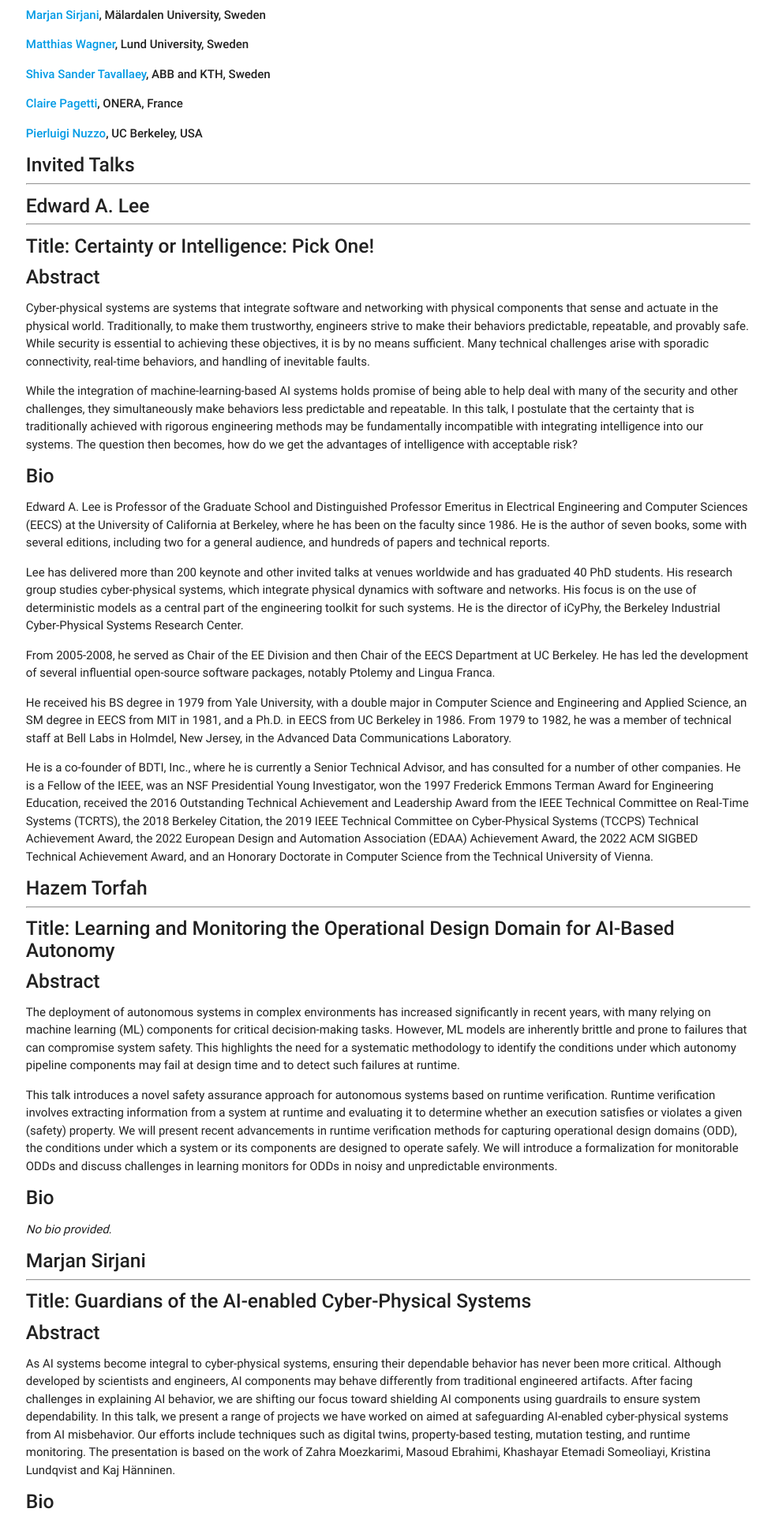
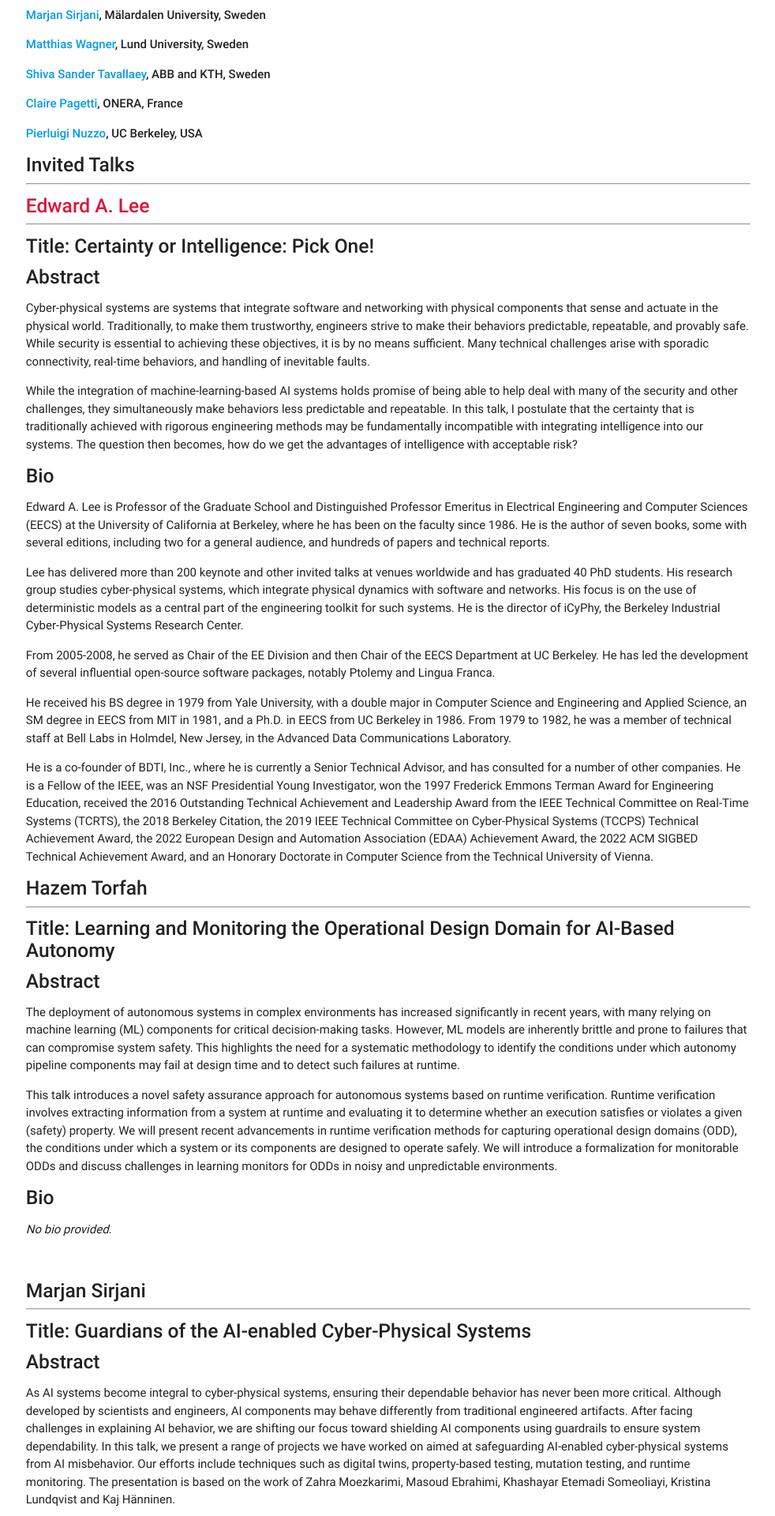
Before and after one commit to rebeca-lang/rebeca-lang.github.io, a Jekyll site: the page built from events/TrustCPS-AI.md, in a window 1280 px wide. Shown: the part 1472-3392 px from the top of the page at 79% size, without its empty margins (148-1130 px from the left). Built offline with Jekyll 4.4.1, drawn with Linux system fonts in a browser that asks for light colours.

Commit message:
Update TrustCPS-AI.md

```diff
--- a/events/TrustCPS-AI.md
+++ b/events/TrustCPS-AI.md
@@ -40,7 +40,7 @@ The workshop features invited talks by Edward A. Lee (UC Berkeley) on the trade-
 ---
 
 
-##### **Edward A. Lee**
+##### **<span style="color: crimson;">Edward A. Lee</span>**
 ---
 ##### **Title: Certainty or Intelligence: Pick One!**
 
@@ -73,6 +73,7 @@ This talk introduces a novel safety assurance approach for autonomous systems ba
 ##### **Bio**
 *No bio provided.*
 
+<br>
 ##### **Marjan Sirjani**
 ---
 ##### **Title: Guardians of the AI-enabled Cyber-Physical Systems**
@@ -82,7 +83,7 @@ As AI systems become integral to cyber-physical systems, ensuring their dependab
 
 ##### **Bio**
 Marjan Sirjani is a Professor at Mälardalen University, and the leader of Cyber-Physical Systems Analysis research group. Her main research interest is applying formal methods in Software Engineering. She works on modeling and verification of concurrent, distributed, timed, and self-adaptive systems. Marjan and her research group are pioneers in building model checking tools, compositional verification theories, and state-space reduction techniques for actor-based models. She has been working on analyzing actors since 2001 using the modeling language Rebeca (http://www.rebeca-lang.org). Her research is now focused on safety and security assurance and performance evaluation of cyber-physical and autonomous systems. Marjan has been the PC member and PC chair of several international conferences including SEFM, iFM, Coordination, FM, FMICS, SAC, FSEN, and DATE. She is an editor of the journal of Science of Computer Programming.
-
+<br>
 
 ##### **Matthias Wagner**
 ---
@@ -96,7 +97,7 @@ Matthias Wagner is a PhD candidate at Lund University, currently halfway through
 
 Prior to his PhD, Matthias gained professional experience in IT consulting. He holds a bachelor's and master's degrees in Business Informatics from TU Wien (Vienna University of Technology).
 
-
+ <br>
 
 
 ##### **Shiva Sander Tavallaey**
@@ -116,7 +117,7 @@ By synthesizing theoretical insights with practical industrial applications, the
 
 ##### **Bio**
 *No bio provided.*
-
+<br>
 
 ##### **Claire Pagetti**
 ---
@@ -127,6 +128,7 @@ Machine learning applications have been gaining considerable attention in the fi
 
 ##### **Bio**
 Claire Pagetti is a senior research scientist at ONERA. She holds a research chair in the ANITI cluster on “Embeddability and safety assurance of ML-based systems under certification”. Her fields of interest concern the safe implementation of safety critical applications on avionic platforms. She has contributed to several industrial, European and French projects that lead to several publications and industrial developments.
+<br>
 
 ##### **Pierluigi Nuzzo**
 ---
@@ -140,7 +142,7 @@ In this talk, I will introduce our approach to design-time assurance for autonom
 ##### **Bio**
 *No bio provided.*
 
-
+<br>
 ##### **Schedule**
 ---
 **09:00 - 10:00** &nbsp; &nbsp; **Edward Lee:** Certainty or Intelligence: Pick One!
@@ -165,7 +167,7 @@ In this talk, I will introduce our approach to design-time assurance for autonom
 
 **16:00 - 17:00** &nbsp; &nbsp; **Pierluigi Nuzzo (Online):** Formal verification and AI in CPS
 
-
+<br>
 
 ##### **Place**
 ---
@@ -175,6 +177,8 @@ Please note that this is a hybrid event and you can also follow online, but a re
 
 ##### **Online**
 **Zoom:** TODO- put link
+
+<br>
 
 ##### **Organizers**
 ---
@@ -187,11 +191,12 @@ Web admin and local organization: [Maghsood Salimi](https://www.es.mdu.se/staff/
 
 
 
-
+<br>
 ##### **Acknowledgement**
 ---
 Thanks to the MDU TSS initiative for providing the budget and support.
 
+<br>
 ##### **Contact Info**
 ---
 Marjan Sirjani
```
